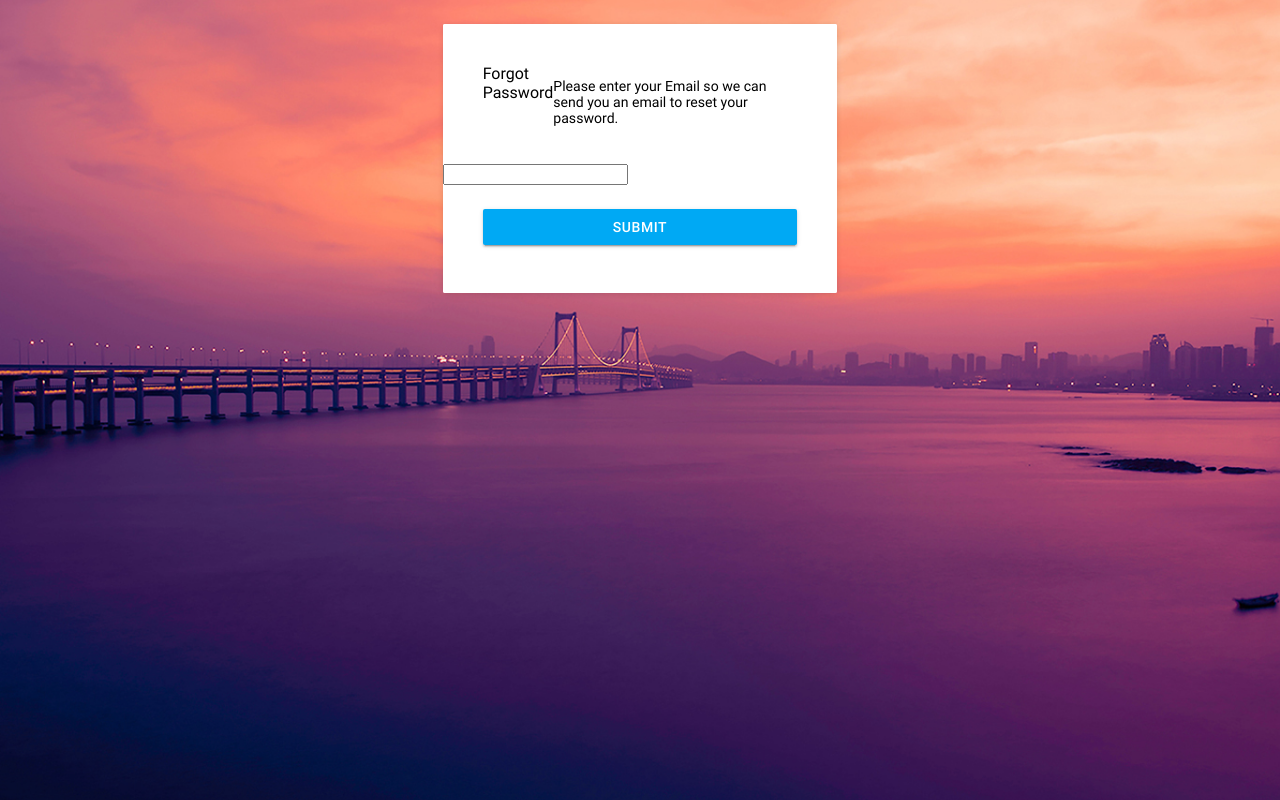
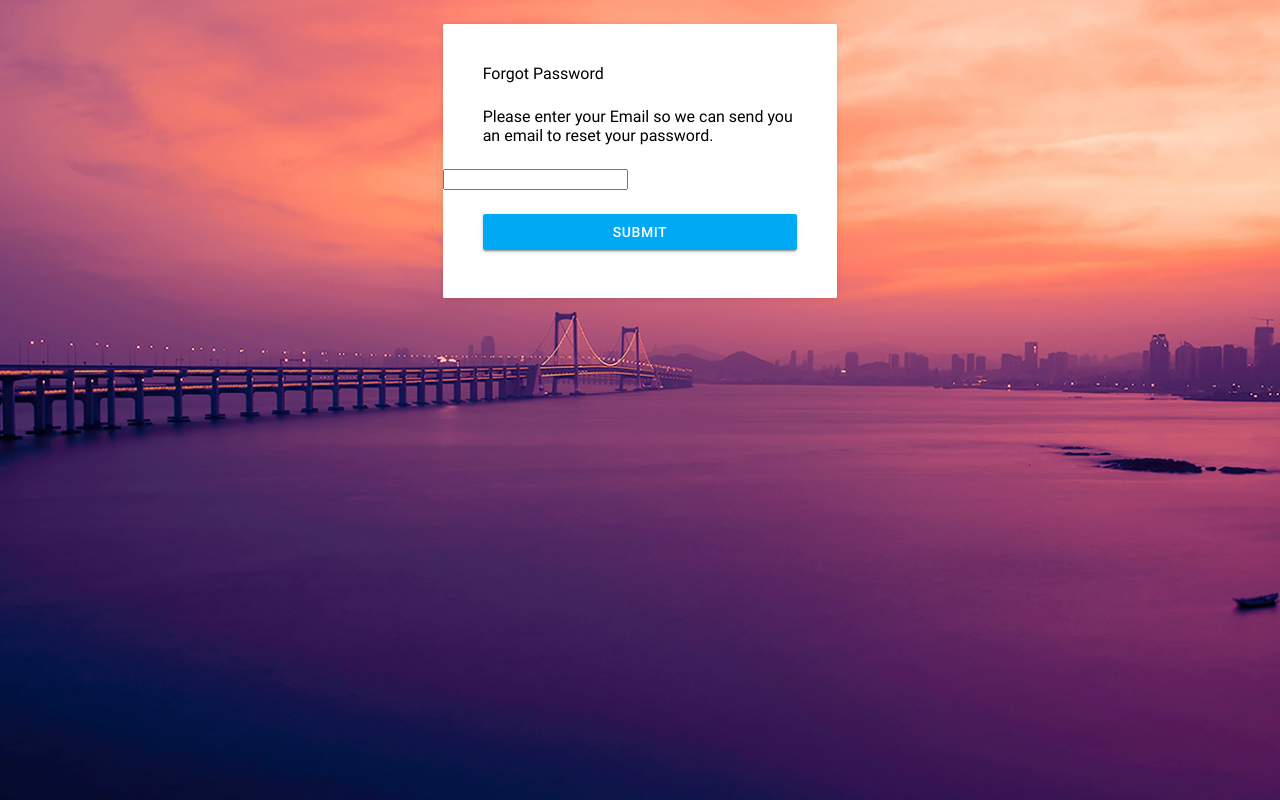
Before and after one commit to anwill/NFAS-ADMIN, a CodeIgniter app: page /database/index.php/auth/forgot_password in a window 1280 px wide. Run offline with CodeIgniter, Linux system fonts and the light colour scheme; some libraries are stand-ins or nearby versions.

Commit message:
forgot password

```diff
--- a/application/views/auth/forgot_password.php
+++ b/application/views/auth/forgot_password.php
@@ -34,7 +34,9 @@
                                     <div class="mdc-layout-grid__inner">
                                         <div class="mdc-layout-grid__cell stretch-card mdc-layout-grid__cell--span-12">
                                             <?php echo lang('forgot_password_heading');?>
-                                            <p><?php echo sprintf(lang('forgot_password_subheading'), $identity_label);?></p>
+                                        </div>
+                                        <div class="mdc-layout-grid__cell stretch-card mdc-layout-grid__cell--span-12">
+                                            <?php echo sprintf(lang('forgot_password_subheading'), $identity_label);?>
                                         </div>
                                         <div class="mdc-layout-grid__cell stretch-card mdc-layout-grid__cell--span-6 d-flex align-item-center justify-content-end">
                                             <?php echo (($type=='email') ? sprintf(lang('forgot_password_email_label'), $identity_label) : sprintf(lang('forgot_password_identity_label'), $identity_label));?>
```
